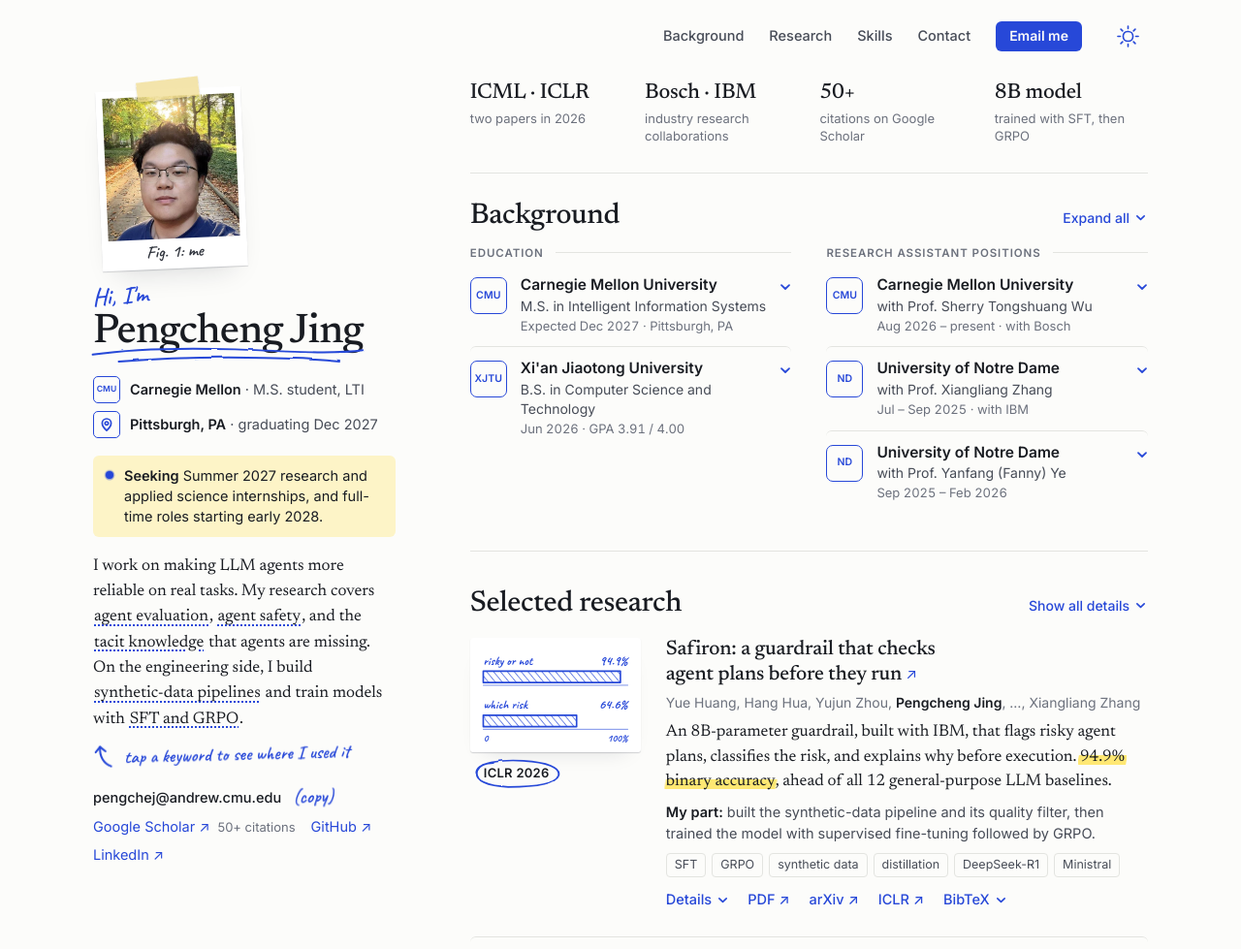
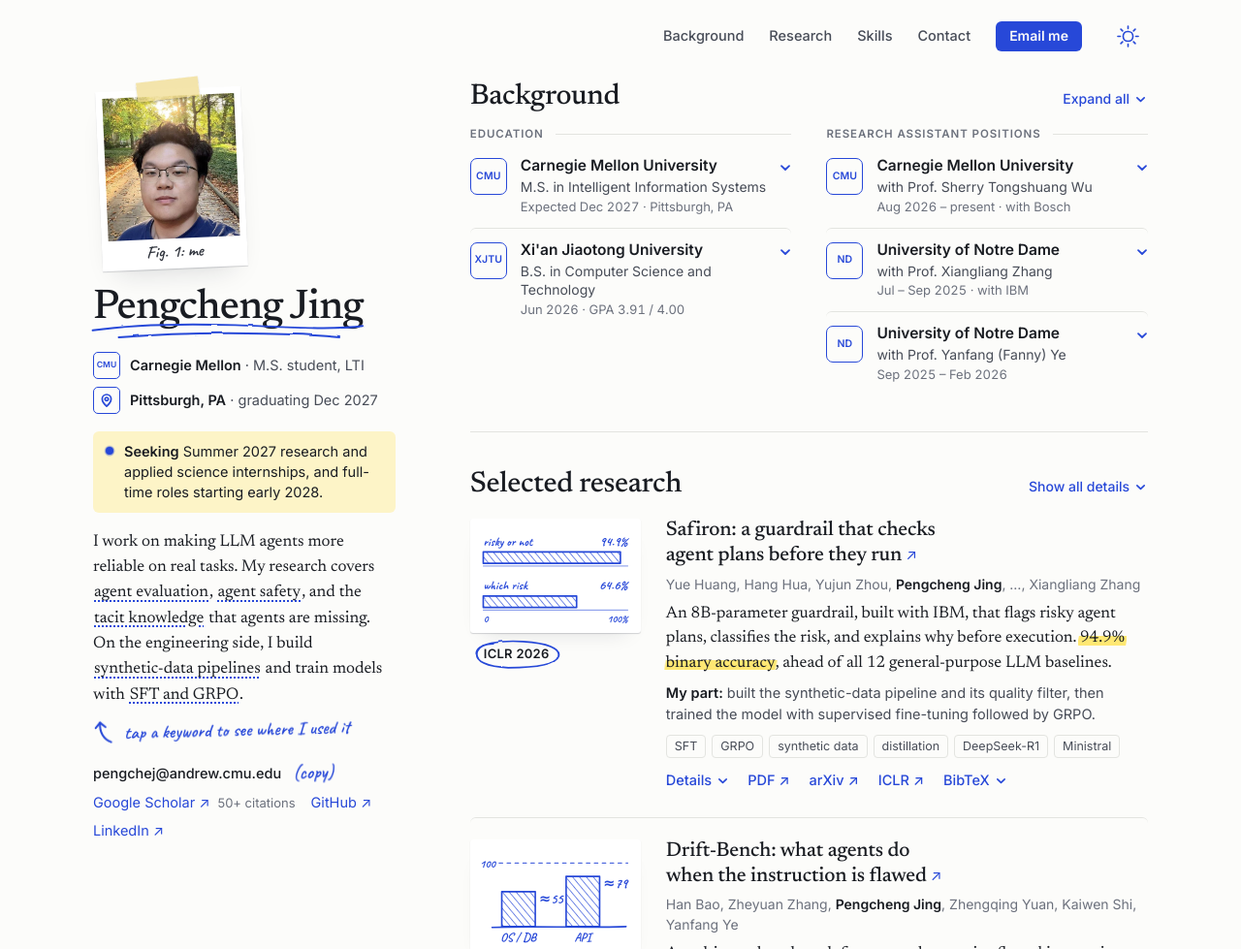
Before and after one commit to pengchej-star/pengchej-star.github.io, a plain HTML site: page index.html in a window 1280 px wide. Shown: the top 979 px of the page at 97% size. Drawn offline with Linux system fonts and the light colour scheme.

Commit message:
Remove the stats strip and casual lines
Follow the reference sites: identity, short bio, what I'm seeking and the
papers carry the page. Drop the at-a-glance numbers, the 'Hi, I'm' greeting
and the closing sign-off.

Co-Authored-By: Claude Opus 5.5 <noreply@anthropic.com>
Claude-Session: https://claude.ai/code/session_01LAvtP98WG7bmij2Sfd7vTw

```diff
--- a/index.html
+++ b/index.html
@@ -383,7 +383,6 @@ main{container-type:inline-size}
           <figcaption class="cap">Fig. 1: me</figcaption>
         </figure>
         <div class="me-id">
-          <p class="hi">Hi, I'm</p>
           <h1><span class="name">Pengcheng Jing<svg class="ink underline" viewBox="0 0 320 24" aria-hidden="true"><path pathLength="1" d="M4 12 C 46 6, 104 4, 168 6 C 224 8, 276 12, 316 7"/><path pathLength="1" d="M34 20 C 96 15, 170 14, 246 17 C 262 18, 276 19, 288 20"/></svg></span></h1>
           <ul class="affil">
             <li><span class="stamp" aria-hidden="true">CMU</span><span><b>Carnegie Mellon</b> · M.S. student, LTI</span></li>
@@ -414,12 +413,6 @@ main{container-type:inline-size}
 
     <main>
 
-      <ul class="glance" aria-label="At a glance">
-        <li><b>ICML · ICLR</b><span>two papers in 2026</span></li>
-        <li><b>Bosch · IBM</b><span>industry research collaborations</span></li>
-        <li><b>50+</b><span>citations on Google Scholar</span></li>
-        <li><b>8B model</b><span>trained with SFT, then GRPO</span></li>
-      </ul>
 
       <section class="sec" id="background" aria-labelledby="h-background">
         <div class="sec-head">
@@ -701,7 +694,6 @@ main{container-type:inline-size}
             <span class="idle">(copy)</span><span class="done">copied!</span><span class="sel">selected</span>
           </button>
         </span>
-        <p class="note signoff">thanks for reading!</p>
       </section>
 
     </main>
```
